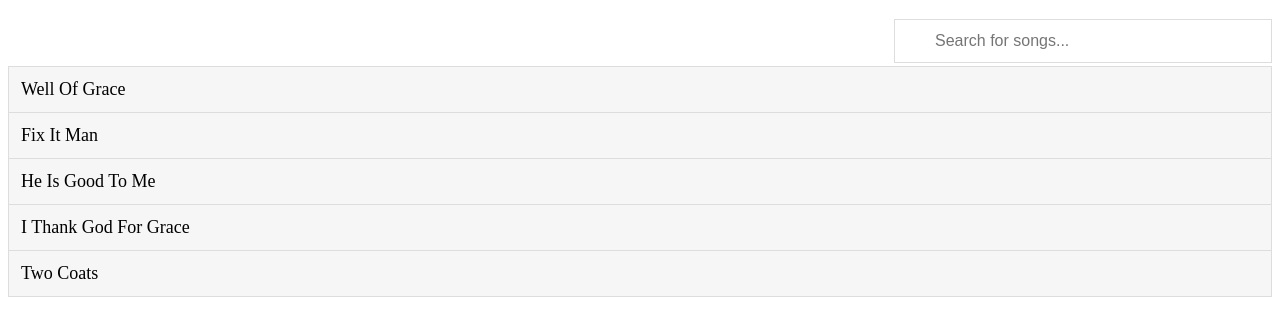
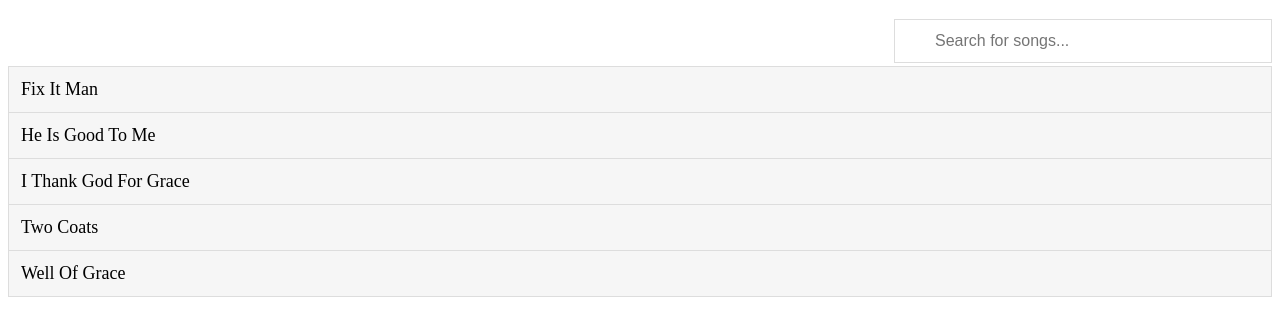
Before and after one commit to lukewdavis/songlibrary, a plain HTML site: page index.html in a window 1280 px wide. Shown: the part 61-378 px from the top of the page. Drawn offline with Linux system fonts and the light colour scheme.

Commit message:
Update index.html

```diff
--- a/index.html
+++ b/index.html
@@ -45,39 +45,36 @@
 		}
 
 		function sortList() {
-			  var list, i, switching, b, shouldSwitch;
+		    var ul, li, switching, i, shouldSwitch, txtValueA, txtValueB;
 		    ul = document.getElementById("songList");
 		    li = ul.getElementsByTagName('li');
 		    switching = true;
-			  /* Make a loop that will continue until
-			  no switching has been done: */
+
+		    // Loop until no more switching is needed
 		    while (switching) {
-				    // start by saying: no switching is done:
 		        switching = false;
-				    // Loop through all list-items:
-				  for (i = 0; i < li.length; i++) {
-					a = li[i].getElementsByTagName("a")[0];
+		        // Loop through all list-items
+		        for (i = 0; i < li.length - 1; i++) {
+		            var a = li[i].getElementsByTagName("a")[0];
+		            var b = li[i + 1].getElementsByTagName("a")[0];
 		            txtValueA = a.textContent || a.innerText;
+		            txtValueB = b.textContent || b.innerText;
 
-					  b = li[i+1].getElementsByTagName("a")[0];
-					txtValueB = b.textContent || b.innerText;
 		            if (txtValueA.toLowerCase() > txtValueB.toLowerCase()) {
-						        /* if next item is alphabetically
-						        lower than current item, mark as a switch
-						        and break the loop: */
+		                // Mark that a switch is needed
 		                shouldSwitch = true;
 		                break;
 		            }
 		        }
 
 		        if (shouldSwitch) {
-					      /* If a switch has been marked, make the switch
-					      and mark the switch as done: */
-					      li[i].parentNode.insertBefore(b[i + 1], b[i]);
-					      switching = true;
+		            // Switch the positions of the two items
+		            li[i].parentNode.insertBefore(li[i + 1], li[i]);
+		            switching = true; // A switch has been done
 		        }
 		    }
 		}
+
 	</script>
 
 </html>
```
Lines whose indentation alone changed are shown as unchanged.
